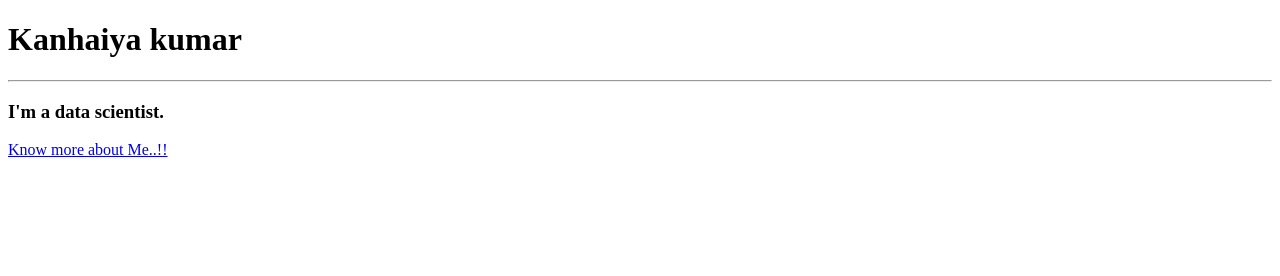
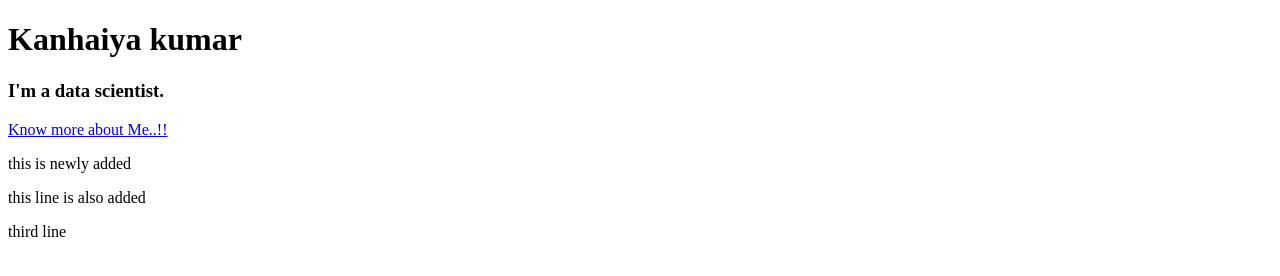
Before and after one commit to Kanha1235/my-portfolio, a plain HTML site: page index.html in a window 1280 px wide. Drawn offline with Linux system fonts and the light colour scheme.

Commit message:
add gitignore file

```diff
--- a/index.html
+++ b/index.html
@@ -7,8 +7,12 @@
 </head>
 <body>
     <h1>Kanhaiya kumar</h1>
-    <hr>
+
     <h3>I'm a data scientist.</h3>
     <a href="about.html">Know more about Me..!!</a>
+    <p>this is newly added</p>
+
+    <p>this line is also added</p>
+    <P>third line</P>
 </body>
 </html>
```
Also changed, not shown: 1 other file.
